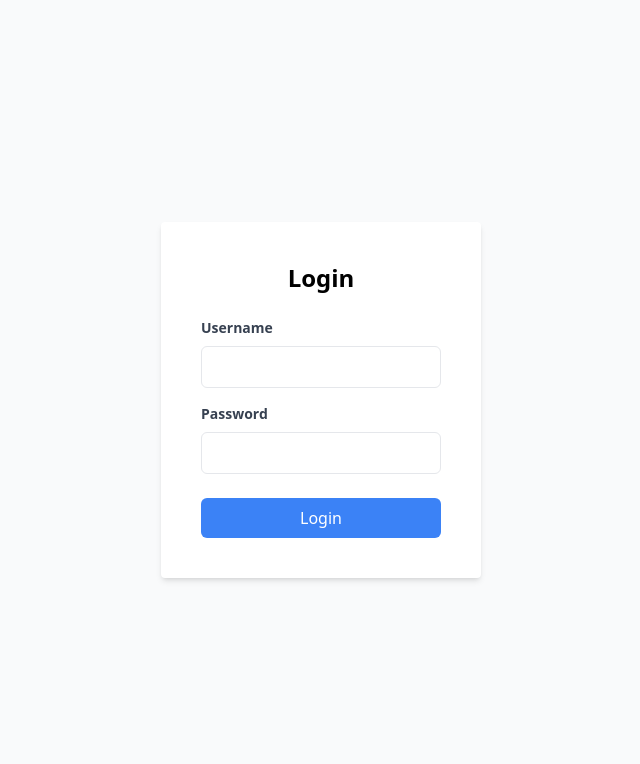
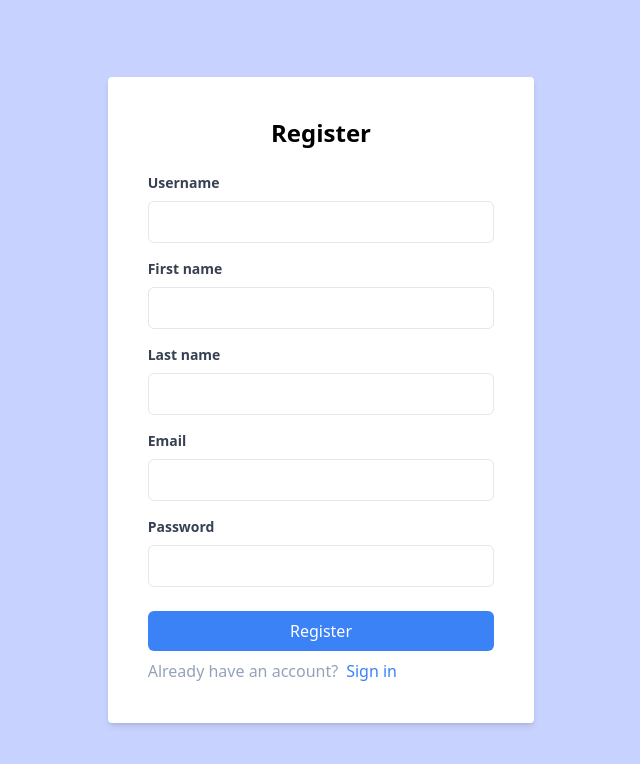
Before and after one commit to Intigam-M/file-sharing, a React (Vite) app in the folder frontend/: page /register in a window 1280 px wide. Before the commit this address led to /login. Shown: the top 764 px of the page, without its empty margins (319-959 px from the left). Built offline with nearby package versions, Linux system fonts and the light colour scheme.

Commit message:
Create register page

```diff
--- a/frontend/src/pages/home/index.jsx
+++ b/frontend/src/pages/home/index.jsx
@@ -23,8 +23,8 @@ function Home() {
                         <h1 className="text-2xl font-bold mb-4 text-slate-500">File List</h1>
                         <button
                             className='border rounded px-6 py-2 bg-green-500 text-white'
-                            onClick={() => setModal('addFile', { modalTitle: 'Add file', setFiles: setFiles })}>
-                            Add file
+                            onClick={() => setModal('addFile', { modalTitle: 'Upload file', setFiles: setFiles })}>
+                            Upload file
                         </button>
                     </div>
                     <div className="relative overflow-x-auto">
--- a/frontend/src/pages/login/index.jsx
+++ b/frontend/src/pages/login/index.jsx
@@ -4,6 +4,7 @@ import { loginSuccess } from '~/store/auth'
 import iaxios from '~/utils/axios';
 import toast from "react-hot-toast";
 import{setTokenToAxios} from '~/utils/axios'
+import { Link } from 'react-router-dom';
 
 const Login = () => {
     const dispatch = useDispatch();
@@ -24,8 +25,9 @@ const Login = () => {
     };
 
     return (
-        <div className="min-h-screen flex items-center justify-center bg-gray-50">
-            <form onSubmit={handleLogin} className="bg-white p-10 rounded shadow-md w-80">
+        <div className="min-h-screen flex items-center justify-center bg-indigo-200">
+            <div className="bg-white p-10 rounded shadow-md w-4/12 flex flex-col gap-2">
+            <form onSubmit={handleLogin} >
                 <h2 className="text-2xl font-semibold mb-6 text-center">Login</h2>
                 <div className="mb-4">
                     <label htmlFor="username" className="block text-gray-700 text-sm font-bold mb-2">Username</label>
@@ -53,6 +55,12 @@ const Login = () => {
                     Login
                 </button>
             </form>
+            <div className='flex gap-2'>
+                <p className='text-slate-400'>Don't have an account yet? </p>
+                <Link to="/register" className='text-blue-500 font-medium'>Sign up</Link>
+            </div>
+            </div>
+
         </div>
     );
 };
--- /dev/null
+++ b/frontend/src/pages/register/index.jsx
@@ -0,0 +1,106 @@
+import { useState } from 'react';
+import { useDispatch } from 'react-redux';
+import { loginSuccess } from '~/store/auth'
+import iaxios from '~/utils/axios';
+import toast from "react-hot-toast";
+import{setTokenToAxios} from '~/utils/axios'
+import { Link } from 'react-router-dom';
+
+const Register = () => {
+    const dispatch = useDispatch();
+    const [firstName, setFirstName] = useState('');
+    const [lastName, setLastName] = useState('');
+    const [email, setEmail] = useState('');
+    const [password, setPassword] = useState('');
+    const [username, setUsername] = useState('');
+
+    const handleRegister = (e) => {
+        e.preventDefault();
+
+        iaxios.post('/auth/register/', { first_name: firstName, last_name: lastName, email, password, username })
+            .then((res) => {
+                dispatch(loginSuccess(res.data));
+                setTokenToAxios(res.data.token);
+            })
+            .catch(() => {
+                toast.error('An error occured')
+            });
+
+
+    };
+
+    return (
+        <div className="min-h-screen flex items-center justify-center bg-indigo-200">
+            <div className="bg-white p-10 rounded shadow-md w-4/12 flex flex-col gap-2">
+            <form onSubmit={handleRegister} >
+                <h2 className="text-2xl font-semibold mb-6 text-center">Register</h2>
+                <div className="mb-4">
+                    <label htmlFor="username" className="block text-gray-700 text-sm font-bold mb-2">Username</label>
+                    <input
+                        type="text"
+                        id="username"
+                        value={username}
+                        onChange={(e) => setUsername(e.target.value)}
+                        className="w-full px-3 py-2 border rounded-md focus:outline-none focus:ring focus:border-blue-300"
+                        required
+                    />
+                </div>
+                <div className="mb-4">
+                    <label htmlFor="firstName" className="block text-gray-700 text-sm font-bold mb-2">First name</label>
+                    <input
+                        type="text"
+                        id="firstName"
+                        value={firstName}
+                        onChange={(e) => setFirstName(e.target.value)}
+                        className="w-full px-3 py-2 border rounded-md focus:outline-none focus:ring focus:border-blue-300"
+                        required
+                    />
+                </div>
+                <div className="mb-4">
+                    <label htmlFor="lastName" className="block text-gray-700 text-sm font-bold mb-2">Last name</label>
+                    <input
+                        type="text"
+                        id="lastName"
+                        value={lastName}
+                        onChange={(e) => setLastName(e.target.value)}
+                        className="w-full px-3 py-2 border rounded-md focus:outline-none focus:ring focus:border-blue-300"
+                        required
+                    />
+                </div>
+                <div className="mb-4">
+                    <label htmlFor="email" className="block text-gray-700 text-sm font-bold mb-2">Email</label>
+                    <input
+                        type="text"
+                        id="email"
+                        value={email}
+                        onChange={(e) => setEmail(e.target.value)}
+                        className="w-full px-3 py-2 border rounded-md focus:outline-none focus:ring focus:border-blue-300"
+                        required
+                    />
+                </div>
+                <div className="mb-6">
+                    <label htmlFor="password" className="block text-gray-700 text-sm font-bold mb-2">Password</label>
+                    <input
+                        type="password"
+                        id="password"
+                        value={password}
+                        onChange={(e) => setPassword(e.target.value)}
+                        className="w-full px-3 py-2 border rounded-md focus:outline-none focus:ring focus:border-blue-300"
+                        required
+                    />
+                </div>
+                <button type="submit" className="w-full bg-blue-500 text-white p-2 rounded-md">
+                    Register
+                </button>
+            </form>
+            <div className='flex gap-2'>
+                <p className='text-slate-400'>Already have an account? </p>
+                <Link to="/login" className='text-blue-500 font-medium'>Sign in</Link>
+            </div>
+            </div>
+
+        </div>
+    );
+};
+
+export default Register;
--- a/frontend/src/routes/index.jsx
+++ b/frontend/src/routes/index.jsx
@@ -9,6 +9,7 @@ import { loginSuccess } from '~/store/auth'
 import { setTokenToAxios } from '~/utils/axios'
 import FileDetail from '~/pages/fileDetail'
 import SharedFile from '~/pages/shared'
+import Register from '~/pages/register'
 
 function AppRoutes() {
 
@@ -39,6 +40,7 @@ function AppRoutes() {
             return (
                 <Routes>
                     <Route path="/login" element={<Login />} />
+                    <Route path="/register" element={<Register />} />
                     <Route path='/*' element={<Navigate to="/login" />} />
                 </Routes>
             )
```
